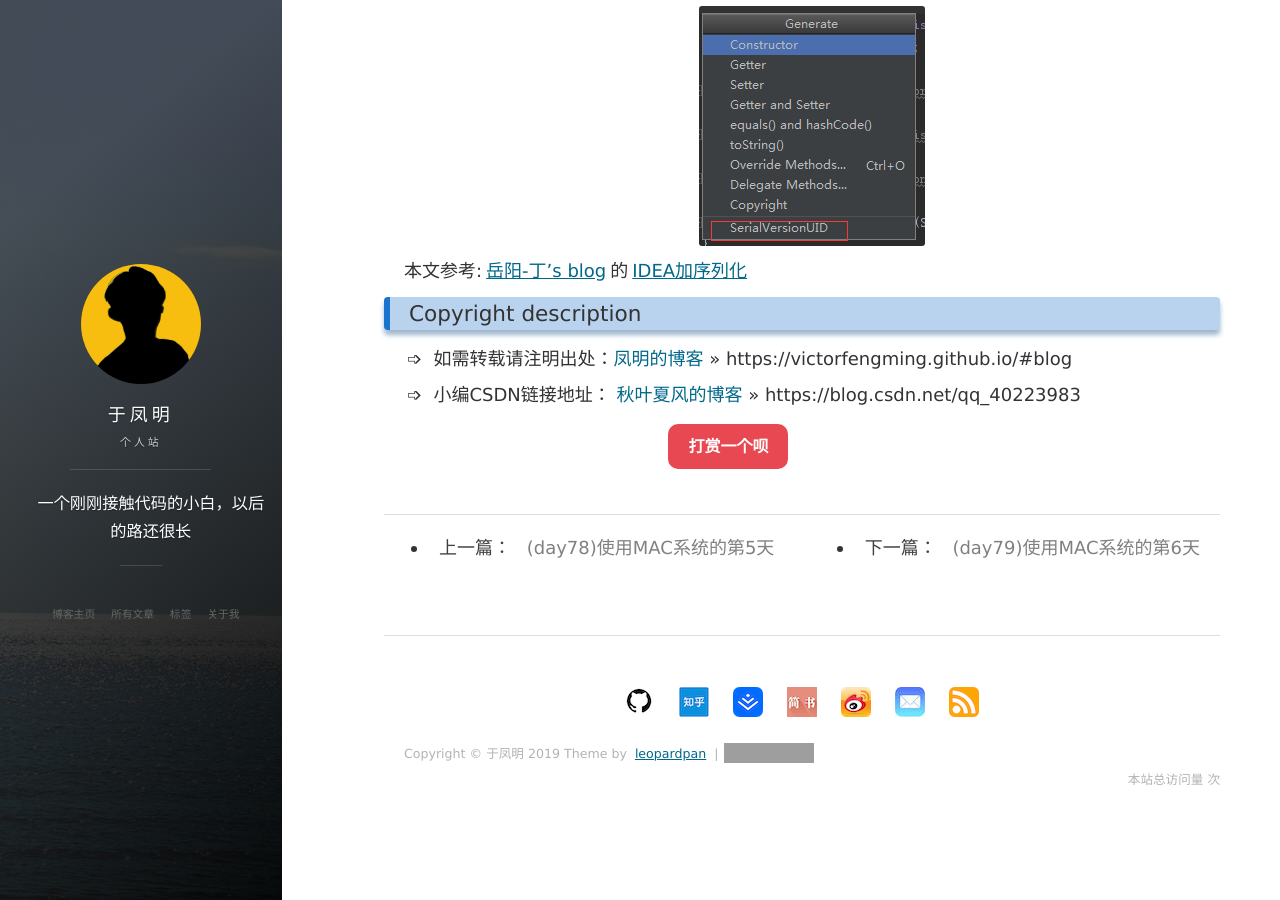
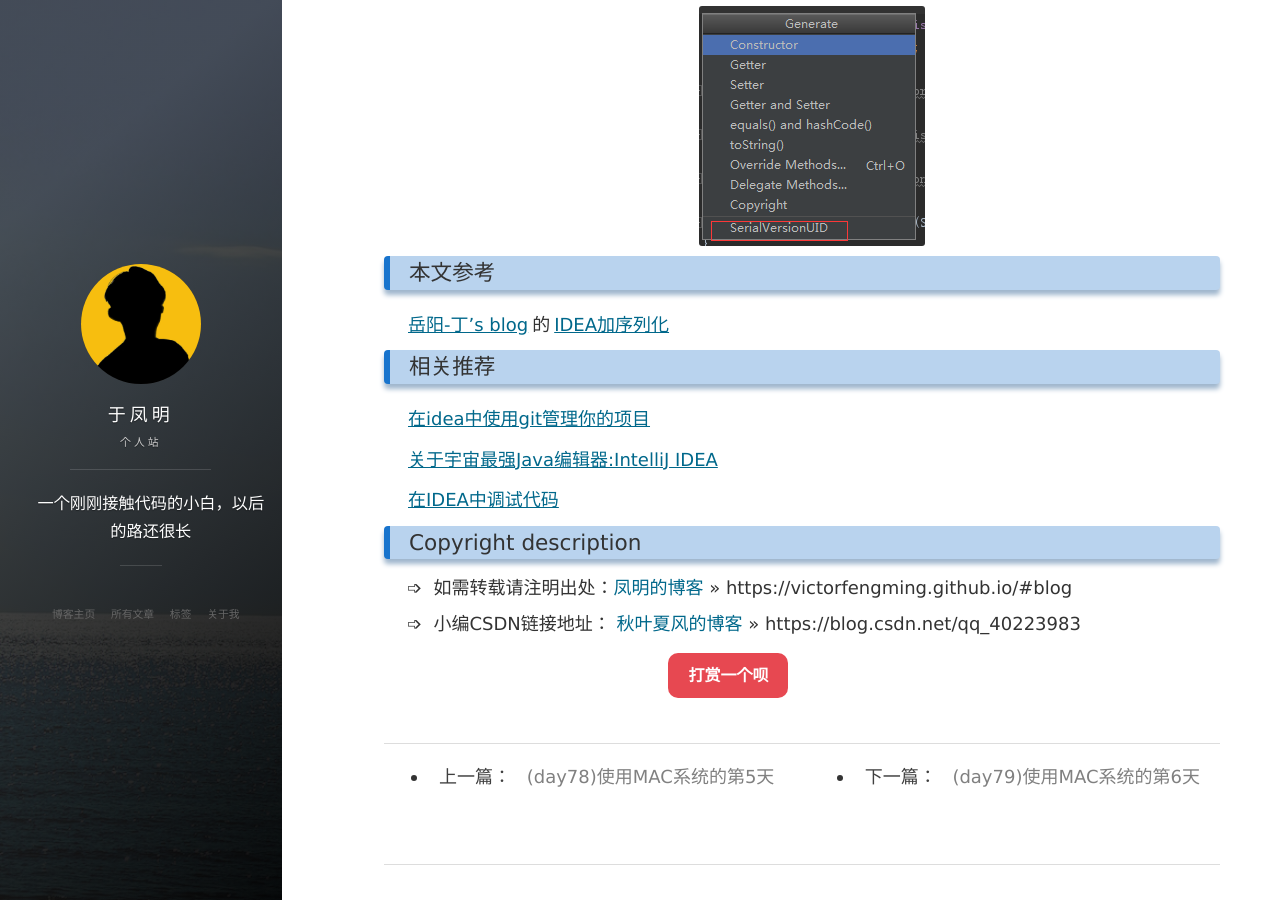
Before and after one commit to victorfengming/victorfengming.github.io.leopardpan, a Jekyll site: the page built from _posts/ide/2019-10-30-jetbrains-idea-serialID.markdown, in a window 1280 px wide and 900 px high, scrolled down 1314 px. Built offline with Jekyll 4.4.1, drawn with Linux system fonts in a browser that asks for light colours; nearby versions of some CDN libraries; comment, search, counter and statistics services are not loaded; grey boxes are pictures that could not be loaded.

Commit message:
相关推荐idea

```diff
--- a/_posts/ide/2019-10-30-jetbrains-idea-serialID.markdown
+++ b/_posts/ide/2019-10-30-jetbrains-idea-serialID.markdown
@@ -33,6 +33,12 @@ IntelliJ IDEA 2019.2.3 (Ultimate Edition)
 ### 4、在需要自动生成序列化ID的类中使用快捷键:Alt+Insert
 ![](/images/posts/ide/idea_generate.png)
 
+### 本文参考
+[岳阳-丁's blog](https://1978413822.github.io/)的[IDEA加序列化](https://1978413822.github.io/2019/10/29/2019-10-29-idea%E4%B8%AD%E5%8A%A0%E5%BA%8F%E5%88%97%E5%8C%96/)
 
+### 相关推荐
+[在idea中使用git管理你的项目](https://victorfengming.github.io/2019/10/git-idea/)
 
-本文参考:[岳阳-丁's blog](https://1978413822.github.io/)的[IDEA加序列化](https://1978413822.github.io/2019/10/29/2019-10-29-idea%E4%B8%AD%E5%8A%A0%E5%BA%8F%E5%88%97%E5%8C%96/)
+[关于宇宙最强Java编辑器:IntelliJ IDEA](https://victorfengming.github.io/2019/09/jetbrains-idea-introduce/)
+
+[在IDEA中调试代码](https://victorfengming.github.io/2019/10/jetbrains-idea-debug/)
```
